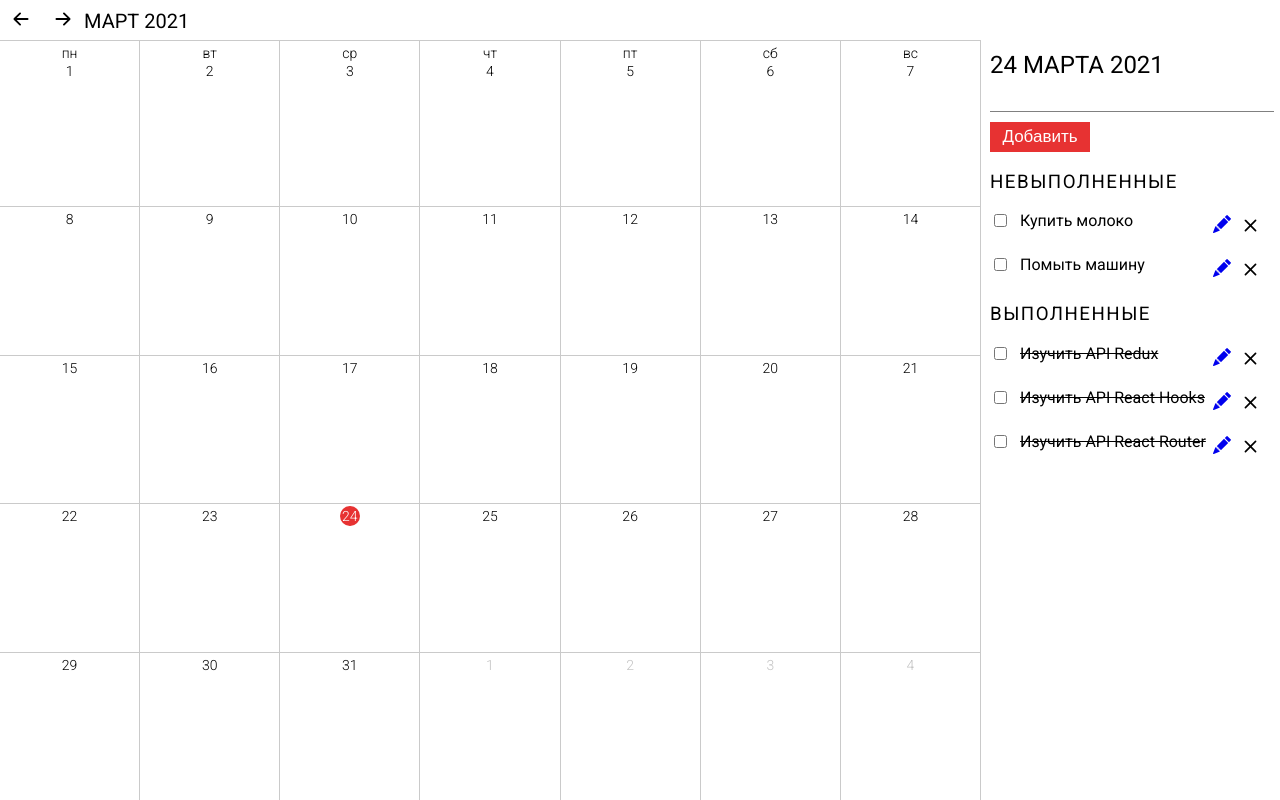
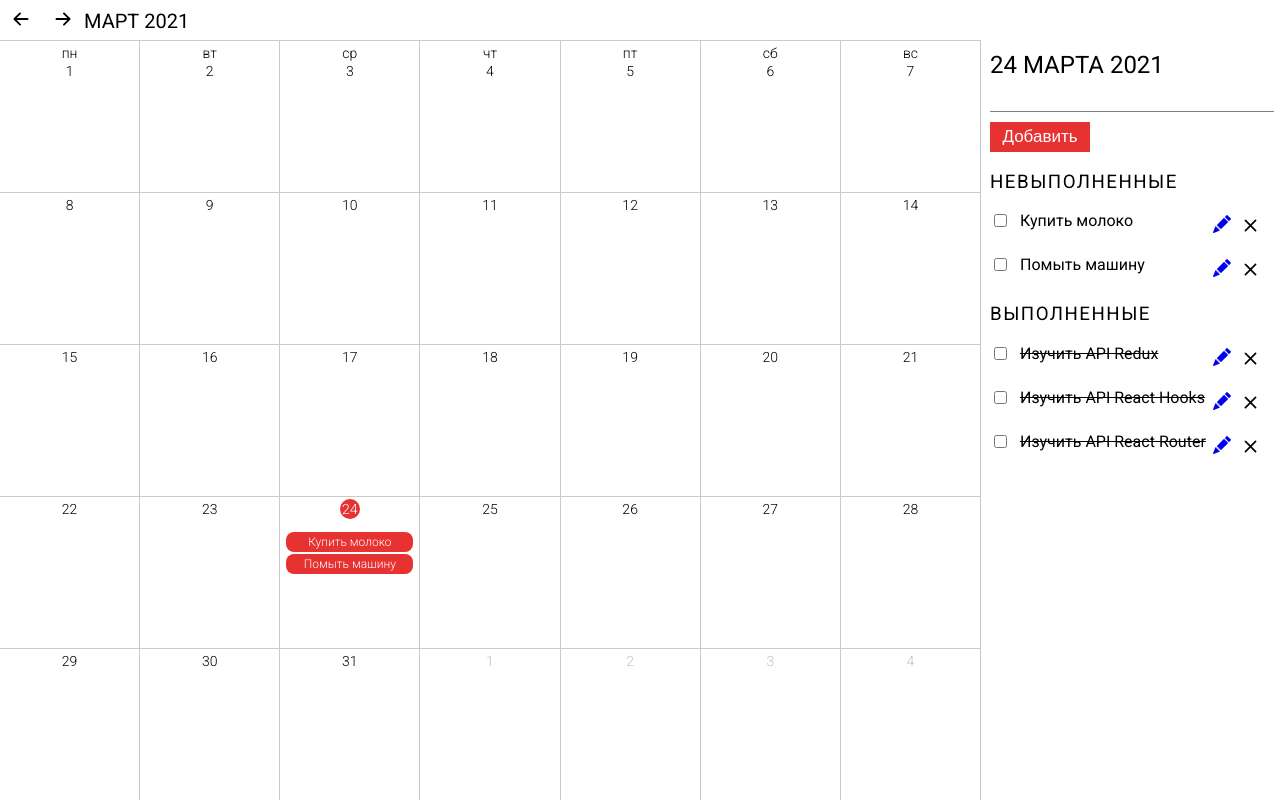
Before and after one commit to maksssat/todo, a React (Create React App) app: page / in a window 1280 px wide. Built offline with nearby package versions, Linux system fonts and the light colour scheme.

Commit message:
стилизация и оптимизация компонента Calendar

```diff
--- a/src/Components/Calendar/Calendar.css
+++ b/src/Components/Calendar/Calendar.css
@@ -2,6 +2,7 @@
   display: grid;
   grid-gap: 1px;
   grid-template-columns: repeat(7, 1fr);
+  grid-auto-rows: 1fr;
 }
 
 .calendar-item {
@@ -32,6 +33,18 @@
   background-color: rgb(231, 50, 50);
 }
 
-.calendar-text {
-  display: none;
+.calendar-text p {
+  margin: 2px;
+  padding: 3px 1px;
+  color: white;
+  font-size: 12px;
+  background: rgb(231, 50, 50);
+  border-radius:8px 8px;
+  white-space: nowrap;
+  overflow: hidden;
+  text-overflow: ellipsis;
 }
+
+.calendar-text p:first-child {
+  margin-top: 15px;
+}
--- a/src/Components/Calendar/Calendar.jsx
+++ b/src/Components/Calendar/Calendar.jsx
@@ -1,28 +1,13 @@
 import React from "react";
 import classNames from "classnames";
 import { useSelector, useDispatch } from "react-redux";
-import { selectDaysArr, selectDate, today } from "../../Redux/date/dateSlice";
+import { selectDaysArr, selectDate, today, monthArr } from "../../Redux/date/dateSlice";
 import { selectTodos } from "../../Redux/todo/todoSlice";
 import "./Calendar.css";
 import { Outlet, useNavigate } from "react-router-dom";
 import useDeviceDetect from "../Hooks/useDeviceDetect";
 
 const weekDaysArr = ["пн", "вт", "ср", "чт", "пт", "сб", "вс"];
-
-const monthArr = [
-  "января",
-  "февраля",
-  "марта",
-  "апреля",
-  "мая",
-  "июня",
-  "июля",
-  "августа",
-  "сентября",
-  "октября",
-  "ноября",
-  "декабря",
-];
 
 export default function Calendar() {
   const todos = useSelector(selectTodos);
@@ -42,7 +27,9 @@ export default function Calendar() {
       <section className="calendar" onClick={handleOnCalendarClick}>
         {daysToRender.map(({ day, month, year, today, currentMonth }, id) => {
           const currentDayStr = `${day} ${monthArr[month]} ${year}`;
-          const todosArr = todos[currentDayStr] ? Object.values(todos[currentDayStr]) : null;
+          const uncompletedTodosArr = todos[currentDayStr]
+            ? Object.values(todos[currentDayStr]).filter((todo) => todo.completed === false)
+            : null;
           const calendarItemClass = classNames("calendar-item", {
             "current-month": currentMonth,
             today: today,
@@ -54,13 +41,17 @@ export default function Calendar() {
 
               <span className="calendar-day">{day}</span>
 
-              {todosArr !== null ? (
+              {uncompletedTodosArr !== null ? (
                 <div className="calendar-text">
-                  {todosArr.map((item, id) => {
-                    if (id >= 3) return null;
-                    return <p key={item.id}>{item.text}</p>;
-                  })}
-                  {todosArr.length > 3 ? <p>Еще {todosArr.length - 3} элемента (-ов)</p> : null}
+                  {uncompletedTodosArr
+                    .filter((todo) => todo.completed === false)
+                    .map((todo, id) => {
+                      if (id >= 3) return null;
+                      return <p key={todo.id}>{todo.text}</p>;
+                    })}
+                  {uncompletedTodosArr.length > 3 ? (
+                    <p>Еще {uncompletedTodosArr.length - 3} элемента (-ов)</p>
+                  ) : null}
                 </div>
               ) : null}
             </div>
```
Also changed, not shown: 1 other file (tests, documents, lock files or other folders).
